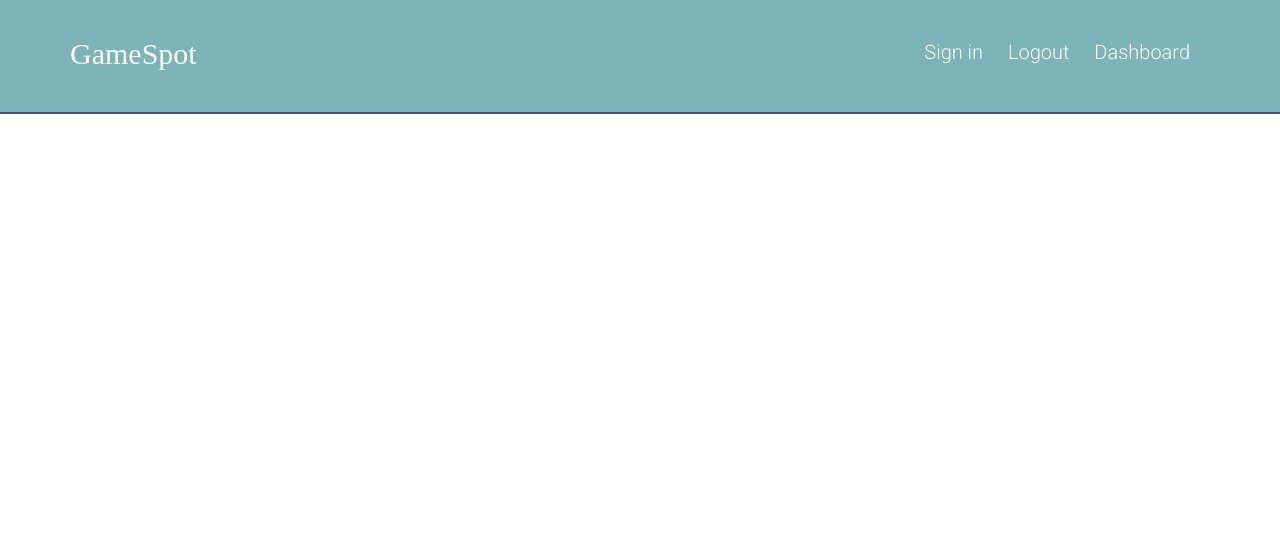
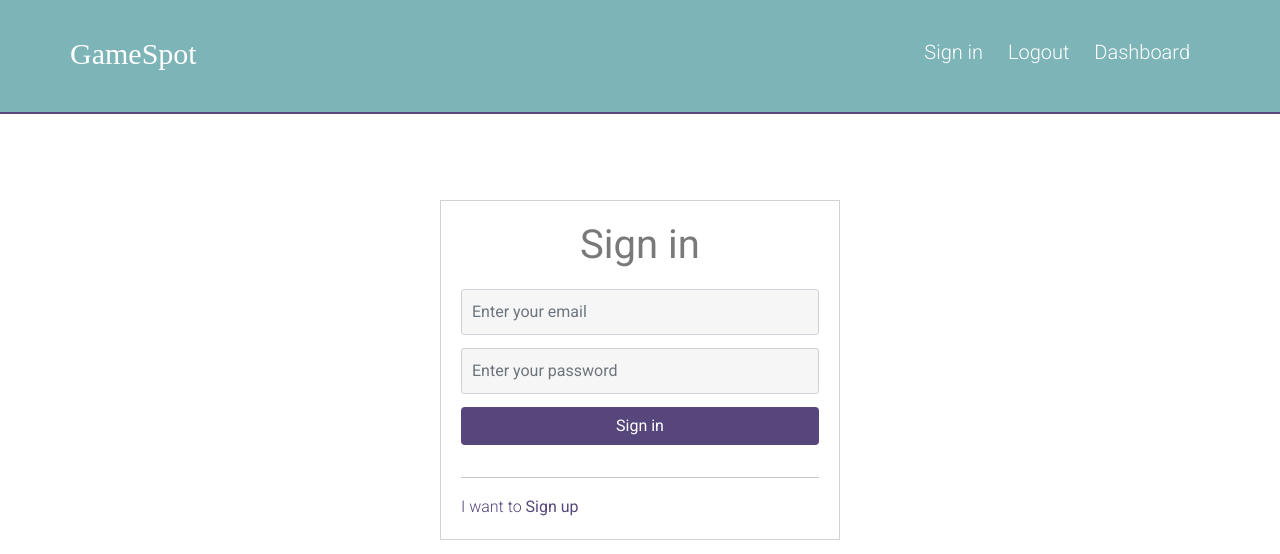
Before and after one commit to ferlobo1985/VUEJS3-gamespot-udmy, a Vue app: page /signin in a window 1280 px wide. Shown: the top 554 px of the page. Built offline with nearby package versions, Linux system fonts and the light colour scheme; a web font is replaced by a local one; what @meforma/vue-toaster would draw is missing.

Commit message:
07-Creating the sign in form

```diff
--- /dev/null
+++ b/src/components/User/signin.vue
@@ -0,0 +1,106 @@
+<template>
+    <div class="signin_container p_top">
+
+        <Form @submit="onSubmit" :validation-schema="formSchema">
+
+            <h1 v-text="!type ? 'Sign in':'Sign up'"></h1>
+
+            <div class="form-group">
+                <Field name="email" v-slot="{field, errors, errorMessage }">
+                    <input
+                        type="text"
+                        id="email"
+                        class="form-control"
+                        placeholder="Enter your email"
+                        v-bind="field"
+                        :class="{'is-invalid': errors.length !== 0}"
+                    />
+                    <div
+                        class="input_alert"
+                        v-if="errors.length !== 0"
+                    >
+                        {{ errorMessage }}
+                    </div>
+                </Field>
+            </div>
+
+
+             <div class="form-group">
+                <Field name="password" v-slot="{field, errors, errorMessage }">
+                    <input
+                        type="password"
+                        id="password"
+                        class="form-control"
+                        placeholder="Enter your password"
+                        v-bind="field"
+                        :class="{'is-invalid': errors.length !== 0}"
+                    />
+                    <div
+                        class="input_alert"
+                        v-if="errors.length !== 0"
+                    >
+                        {{ errorMessage }}
+                    </div>
+                </Field>
+            </div>
+
+            <button
+                type="submit"
+                class="btn mb-3 btn-block"
+                v-text="!type ? 'Sign in':'Sign up'"
+            >
+            </button>
+
+            <hr/>
+            <div class="form_swap" @click="type = !type">
+                <span v-if="type">
+                    I want to <b>Sign in</b>
+                </span>
+                <span v-else>
+                    I want to <b>Sign up</b>
+                </span>
+            </div>
+
+
+        </Form>
+
+
+    </div>
+</template>
+
+<script>
+
+import { Field,Form  } from 'vee-validate'
+import * as yup from 'yup';
+
+export default {
+    components:{
+        Field,
+        Form
+    },
+    data(){
+        return {
+            type:false,
+            formSchema:{
+                email: yup.string()
+                    .required('The email is required')
+                    .email('Not a valid email'),
+                password:yup.string()
+                    .required('The password is required')
+            }
+        }
+    },
+    methods:{
+        onSubmit(values,{ resetForm }){
+            if(!this.type){
+                // sign in
+                console.log(values,'SIGN IN')
+            } else {
+                //sign up
+                console.log(values,'SIGN UP')
+            }
+            resetForm();
+        }
+    }
+}
+</script>
--- a/src/routes.js
+++ b/src/routes.js
@@ -4,13 +4,15 @@
 // COMPONENTS
 import Home from './components/Home';
 import Article from './components/Articles/article.vue';
+import Signin from './components/User/signin.vue';
 
 
 const routes = createRouter({
     history: createWebHistory(),
     routes:[
         { path:'/', component: Home, name:'home'},
-        { path:'/article/:id', component:Article, name:'article' }
+        { path:'/article/:id', component:Article, name:'article' },
+        { path:'/signin', component:Signin, name:'signin' }
     ]
 })
 
```
